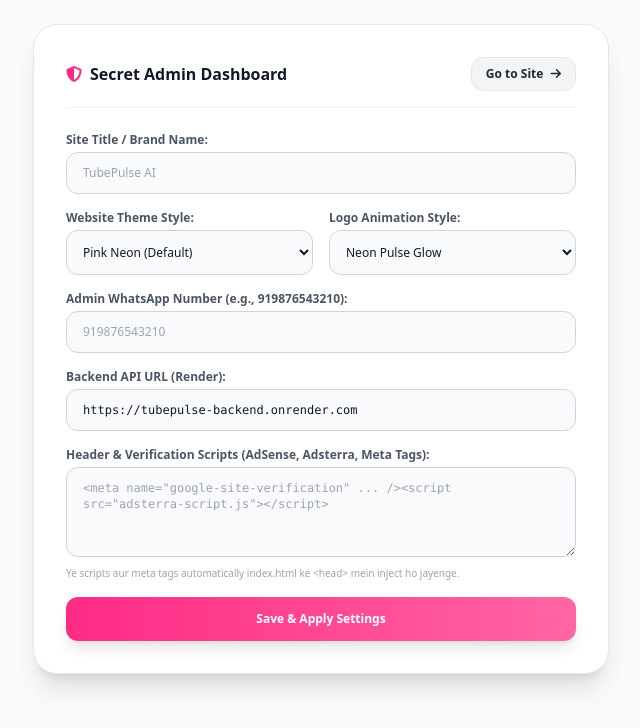
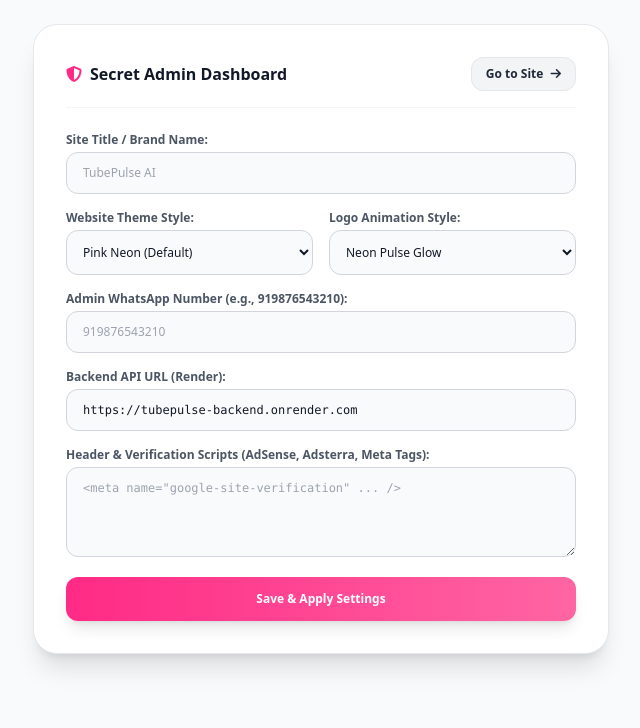
Before and after one commit to sabaronlines/tubepulse-cdn, a plain HTML site: page admin.html in a window 1280 px wide. Shown: the whole page, without its empty margins (319-959 px from the left). Drawn offline with nearby package versions, Linux system fonts and the light colour scheme.

Commit message:
Modify admin header ads and success alert
Updated the admin header ads textarea placeholder and modified the success alert message.

```diff
--- a/admin.html
+++ b/admin.html
@@ -70,8 +70,7 @@
 
             <div>
                 <label class="block text-gray-600 mb-1 font-semibold">Header & Verification Scripts (AdSense, Adsterra, Meta Tags):</label>
-                <textarea id="adminHeaderAds" rows="4" placeholder='<meta name="google-site-verification" ... /><script src="adsterra-script.js"></script>' class="w-full bg-gray-50 border border-gray-300 rounded-xl px-4 py-3 text-gray-900 text-xs font-mono focus:outline-none focus:border-primary"></textarea>
-                <p class="text-[10px] text-gray-400 mt-1">Ye scripts aur meta tags automatically index.html ke &lt;head&gt; mein inject ho jayenge.</p>
+                <textarea id="adminHeaderAds" rows="4" placeholder='<meta name="google-site-verification" ... />' class="w-full bg-gray-50 border border-gray-300 rounded-xl px-4 py-3 text-gray-900 text-xs font-mono focus:outline-none focus:border-primary"></textarea>
             </div>
 
             <button onclick="saveAdminSettings()" class="w-full bg-gradient-to-r from-primary to-secondary text-white font-bold py-3.5 rounded-xl shadow-lg text-xs mt-4 hover:opacity-95 transition">
@@ -97,7 +96,7 @@
             localStorage.setItem('admin_whatsapp', document.getElementById('adminWhatsApp').value);
             localStorage.setItem('admin_backend_url', document.getElementById('adminBackendUrl').value);
             localStorage.setItem('admin_header_ads', document.getElementById('adminHeaderAds').value);
-            alert('Settings Saved Successfully! Verification scripts and theme applied to index.html.');
+            alert('Settings Saved Successfully!');
         }
     </script>
 </body>
```
